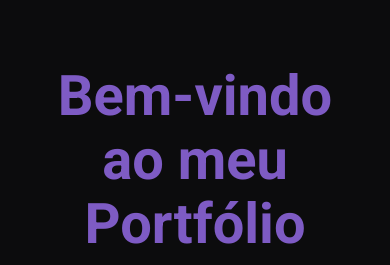
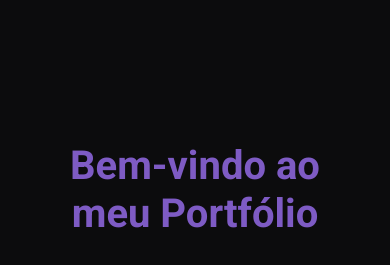
Before and after one commit to Eliezir/WEB-AV1, a plain HTML site: page index.html in a window 390 px wide. Shown: the top 265 px of the page. Drawn offline with Linux system fonts and the light colour scheme.

Commit message:
fix: adjust hero content font size and hide paragraph for mobile screens

```diff
--- a/styles/home.css
+++ b/styles/home.css
@@ -76,9 +76,13 @@
     }
 
     .hero-content h1 {
-        font-size: 3.5rem !important;
-        line-height: 4rem;
+        font-size: 2.5rem !important;
+        line-height: 3rem;
         margin-bottom: 12px;
+    }
+
+    .hero-content p {
+    display: none;
     }
 
     .mobile-button {
```
